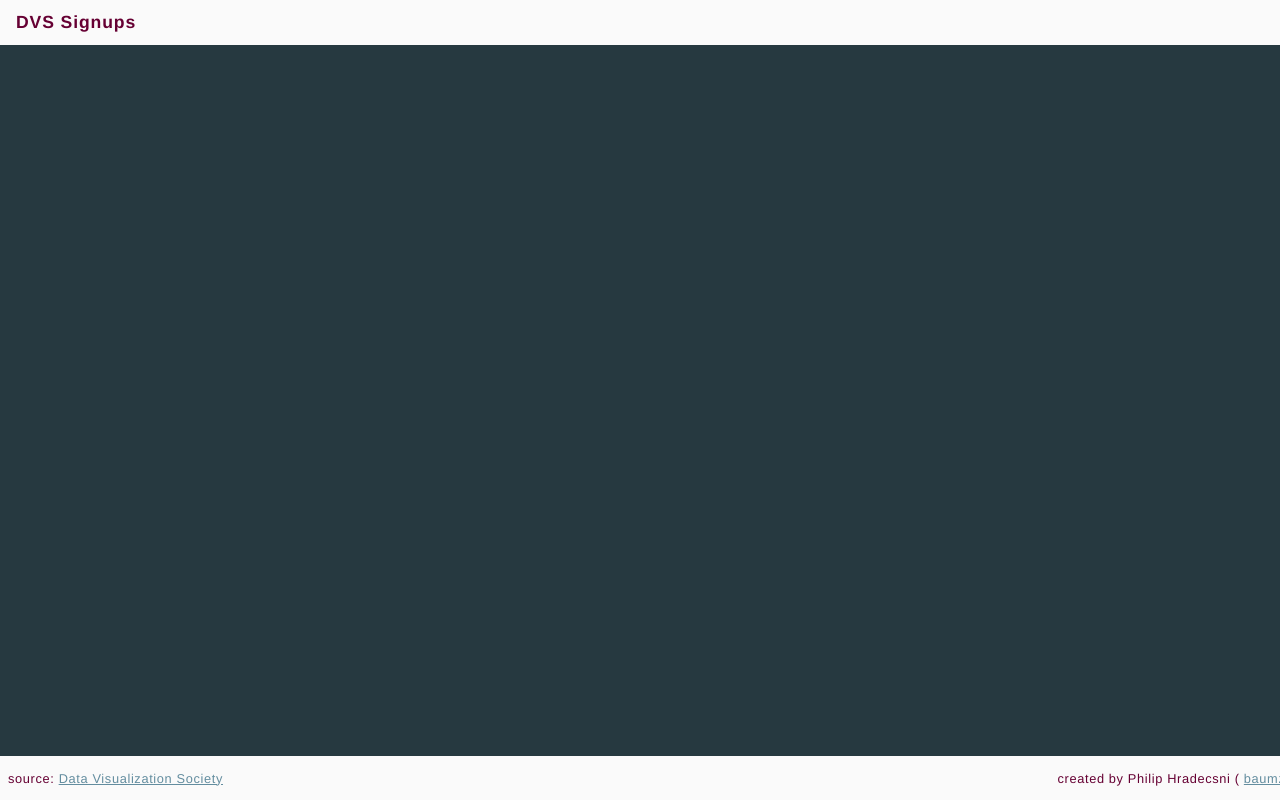
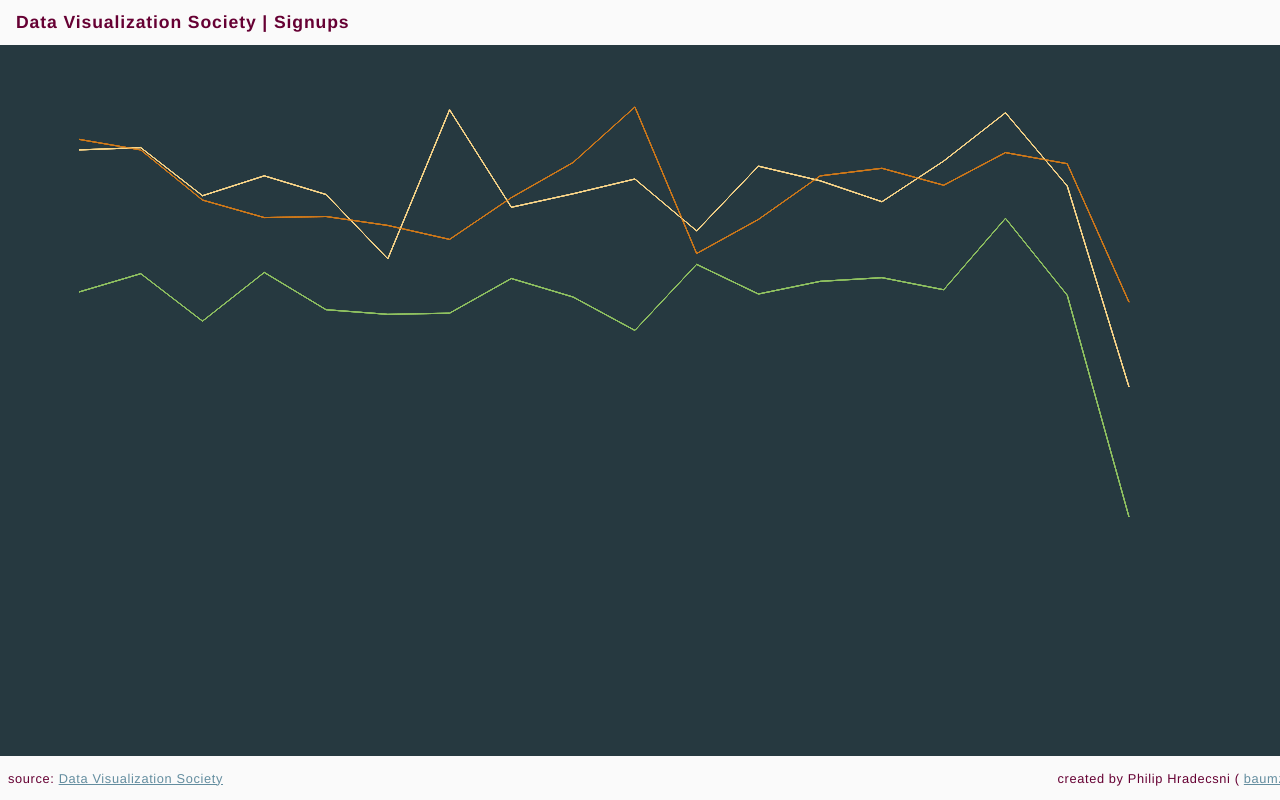
Before and after one commit to baumzeit/dataviz-dvs-signups, a plain HTML site: page index.html in a window 1280 px wide. Shown: the top 800 px of the page. Drawn offline with Linux system fonts and the light colour scheme.

Commit message:
data transformation

```diff
--- a/d3script.js
+++ b/d3script.js
@@ -10,26 +10,38 @@ window.onload = function() {
 
 		data.forEach(entry => {
 			const date = new Date(entry.date);
-			date.setHours(entry.hour);
 			entry.date = date;
 
 			delete entry.long;
 			delete entry.lat;
 			delete entry.date_with_hour;
-			delete entry.hour;
 
 			entry.data = parseFloat(entry.data)
 			entry.visualization = parseFloat(entry.visualization)
 			entry.society = parseFloat(entry.society)
 		});
 
-		const avgLine = {};
+		data.sort((a,b) => a.date - b.date )
 
-		progAvgData = data.reduce((prevAvg, curr, i) => { //////////////////////////////////////////
-			const newAvg = i === 0 ? +curr : (prevAvg[prevAvg.length - 1] + +curr) / prevAvg.length
-			prevAvg.push(newAvg)
-			return prevAvg;
-		}, [])
+		const groupedByDay = d3.nest()
+			.key(d => d.date)
+			.entries(data)
+
+		const meanCats = ['society', 'data', 'visualization'];
+
+		const statsByCats = meanCats => dayData => {
+			const values = dayData.values;
+			const result = { dateString: dayData.key, num: values.length }
+
+			const meanCatsData = meanCats.forEach(cat => {
+				const meanCatData = d3.mean(values, d => d[cat]);
+				Object.assign(result, { [cat]: meanCatData } );
+			});
+
+			return result;
+		}
+
+		const statsByDay = groupedByDay.map(statsByCats(meanCats))
 
 		const xTickSize = 450;
 		const yTickSize = 1100;
@@ -45,33 +57,40 @@ window.onload = function() {
 			.attr('height', height + margin.top + margin.bottom)
 
 		const xScale = d3.scaleTime()
-			.domain(d3.extent(data, d => d.date))
+			.domain(d3.extent(statsByDay, d => new Date(d.dateString)))
 			.range([margin.left, width - margin.right])
 
+		const extentOfMeans = d3
+			.extent(statsByDay.reduce((list, entry) => {
+				return list.concat(meanCats.map(cat => entry[cat]));
+				}, [])
+			)
+
 		const yScale = d3.scaleLinear()
-			.domain([0, 5])
+			.domain(extentOfMeans)
 			.range([height - margin.bottom, margin.top])
 
 		const fillScale = d3.scaleOrdinal()
 			.domain(['data', 'visualization', 'society'])
 			.range(['#fcd88a', '#cf7c1c', '#93c464'])
 
-		Object.keys(data[0]).forEach(key => {
-			if (key !== 'date') {
+
+		statsByDay.forEach(day => {
+			meanCats.forEach(cat => {
 				const line = d3.line()
-					.x(d => xScale(d.date))
-					.y((d, i) => yScale())
-					.curve(d3.curveCardinal);
+					.x(d => xScale(new Date(d.dateString)))
+					.y(d => yScale(d[cat]))
 				svg
 					.append('path')
-					.attr('id', key + '-line')
-					.attr('d', line(data))
-					.attr('fill', fillScale(key))
-					.attr('stroke', fillScale(key))
-					.attr('stroke-width', 2)
+					.attr('id', cat + '-line')
+					.attr('d', line(statsByDay))
+					.attr('fill', 'none')
+					.attr('stroke', fillScale(cat))
+					.attr('stroke-width', 1)
 					.style('opacity', 0.3)
-			}
+			});
 		});
+
 
 // 		const xAxis = d3.axisBottom()
 // 			.scale(xScale)
@@ -93,5 +112,16 @@ window.onload = function() {
 // 			.attr('id', 'yAxisG')
 // 			.attr('transform', `translate(${yTickSize}, 0)`)
 // 			.call(yAxis)
+
+		function generateAvgTrace(data, fn) {
+
+			const trace = [];
+			data.reduce((sum, entry, i) => {
+				const newSum = sum + fn(entry);
+				trace.push(newSum / (i + 1));
+				return newSum;
+			}, 0)
+			return trace;
+		}
 	}
 }
--- a/index.html
+++ b/index.html
@@ -2,7 +2,7 @@
 <html>
 <head>
     <meta charset="utf-8">
-    <title>DataViz | Age in Congress</title>
+    <title>DataViz | DVS Signups</title>
     <link rel="stylesheet" type="text/css" href="./styles.css">
 </head>
 
@@ -13,7 +13,7 @@
 
 <body>
     <header class="header">
-        <h1 id="title">DVS Signups</h1>
+        <h1 id="title">Data Visualization Society | Signups</h1>
     </header>
     <main class="content">
         <div id="dataviz">
```
